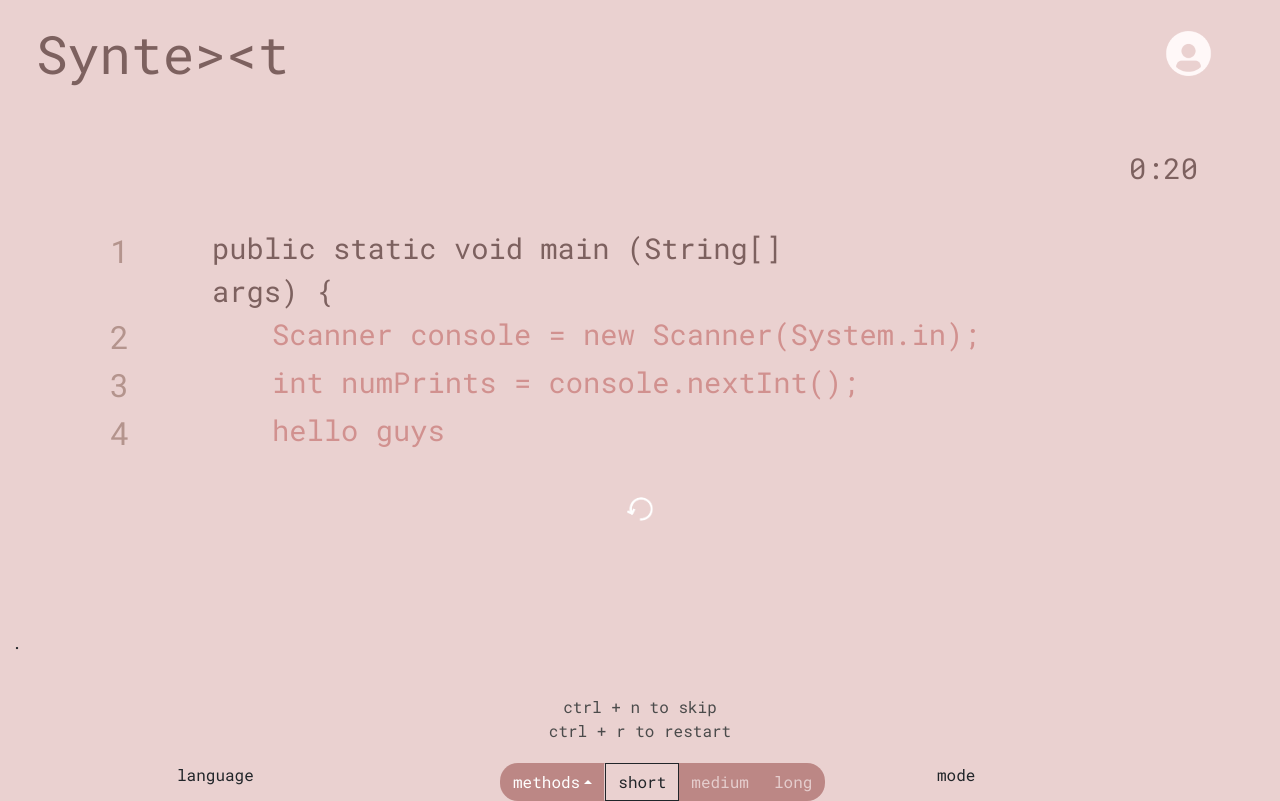
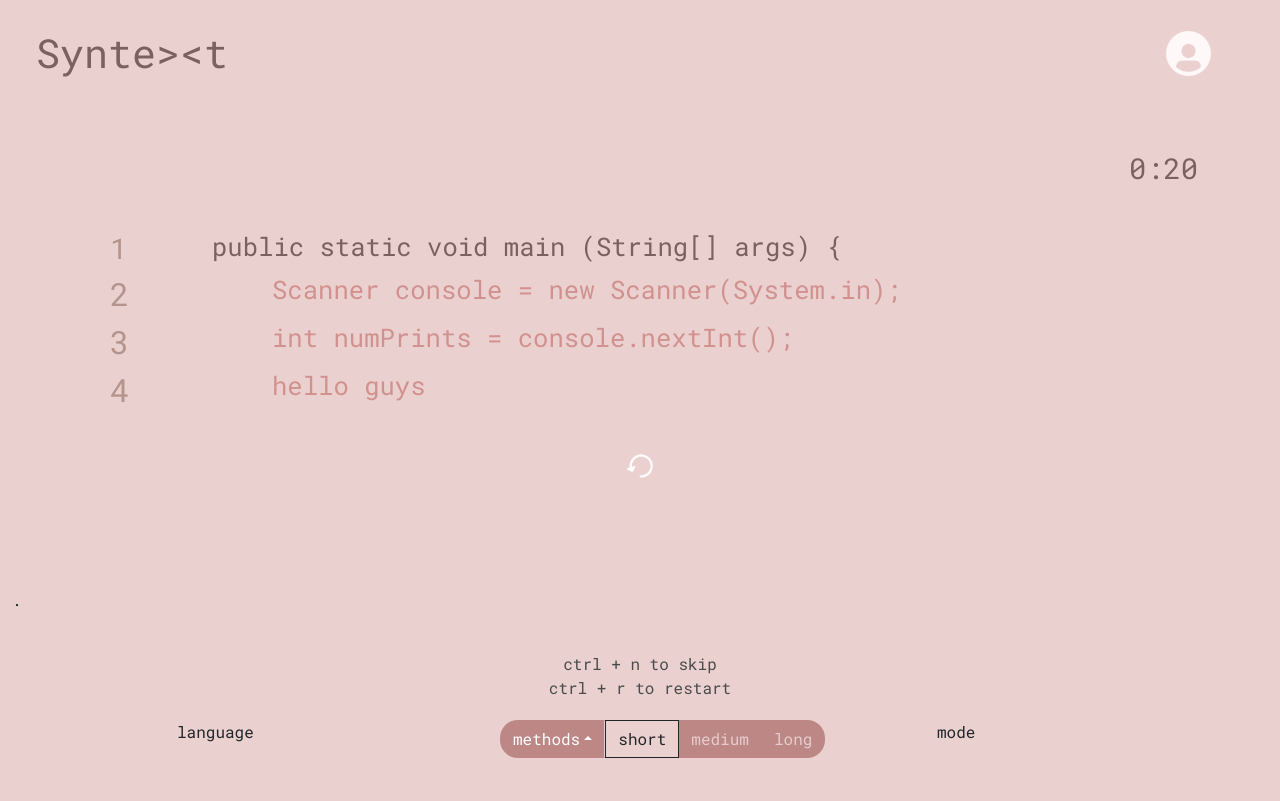
Before and after one commit to hcp-uw/syntext, a React (Create React App) app in the folder client/: page / in a window 1280 px wide. Built offline with nearby package versions, Linux system fonts and the light colour scheme.

Commit message:
changed font sizes

```diff
--- a/client/src/index.js
+++ b/client/src/index.js
@@ -25,7 +25,7 @@ root.render(
         <Row>
           <Navbar>
             <Container fluid>
-              <Navbar.Brand style={{fontSize: "3.3em", color: "rgba(125, 97, 95, 1)", paddingLeft: 12}} href="/">Synte&gt;&lt;t</Navbar.Brand>
+              <Navbar.Brand style={{fontSize: "2.5em", color: "rgba(125, 97, 95, 1)", paddingLeft: 12}} href="/">Synte&gt;&lt;t</Navbar.Brand>
               <Navbar.Text style={{color: "white"}}><IconNavBar /></Navbar.Text>
             </Container>
           </Navbar>
@@ -40,25 +40,25 @@ root.render(
 
         {/* <Container> */}
           <Row>
-            <Col md={{span: 1, offset: 0}} style={{fontSize: "2em", color: "rgba(180, 148, 141, 1)", paddingLeft: 110, paddingTop: 120}}>1</Col>
-            <Col md={{span: 7}} style={{fontSize: "1.8em", color: "rgba(125, 97, 95, 1)", paddingLeft: 90, paddingTop: 120, whiteSpace: "no-wrap"}}>public static void main (String[] args) &#123;</Col>
+            <Col md={{span: 1, offset: 0}} style={{fontSize: "1.8em", color: "rgba(180, 148, 141, 1)", paddingLeft: 110, paddingTop: 120}}>1</Col>
+            <Col md={{span: 7}} style={{fontSize: "1.6em", color: "rgba(125, 97, 95, 1)", paddingLeft: 90, paddingTop: 120, whiteSpace: "no-wrap"}}>public static void main (String[] args) &#123;</Col>
             <Col md={{offset: 1}} style={{fontSize: "1.8em", color: "rgba(125, 97, 95, 1)", paddingTop: 40, paddingLeft: "12%"}}>0:20</Col>
           </Row>
         {/* </Container> */}
 
         <Row>
           <Col md={{span: 1, offset: 0}} style={{fontSize: "2em", color: "rgba(180, 148, 141, 1)", paddingLeft: 110}}>2</Col>
-          <Col style={{fontSize: "1.8em", color: "rgba(209, 145, 143, 1)", paddingLeft: 150}}>Scanner console = new Scanner(System.in);</Col>
+          <Col style={{fontSize: "1.6em", color: "rgba(209, 145, 143, 1)", paddingLeft: 150}}>Scanner console = new Scanner(System.in);</Col>
         </Row>
 
         <Row>
           <Col md={{span: 1, offset: 0}} style={{fontSize: "2em", color: "rgba(180, 148, 141, 1)", paddingLeft: 110}}>3</Col>
-          <Col style={{fontSize: "1.8em", color: "rgba(209, 145, 143, 1)", paddingLeft: 150}}>int numPrints = console.nextInt();</Col>
+          <Col style={{fontSize: "1.6em", color: "rgba(209, 145, 143, 1)", paddingLeft: 150}}>int numPrints = console.nextInt();</Col>
         </Row>
 
         <Row>
           <Col md={{span: 1, offset: 0}} style={{fontSize: "2em", color: "rgba(180, 148, 141, 1)", paddingLeft: 110}}>4</Col>
-          <Col style={{fontSize: "1.8em", color: "rgba(209, 145, 143, 1)", paddingLeft: 150}}> hello guys</Col>
+          <Col style={{fontSize: "1.6em", color: "rgba(209, 145, 143, 1)", paddingLeft: 150}}> hello guys</Col>
         </Row>
 
         <Row>
```
